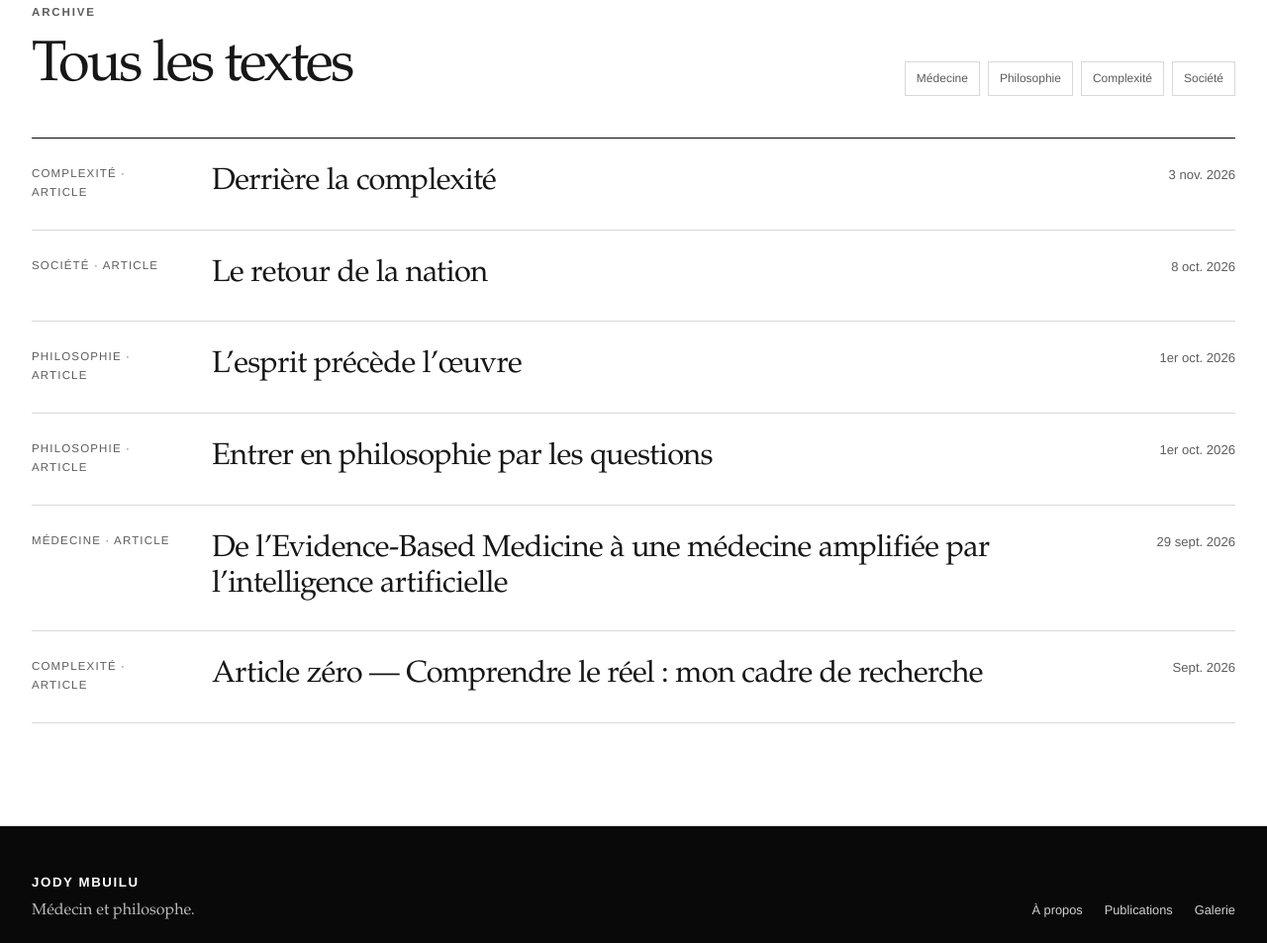
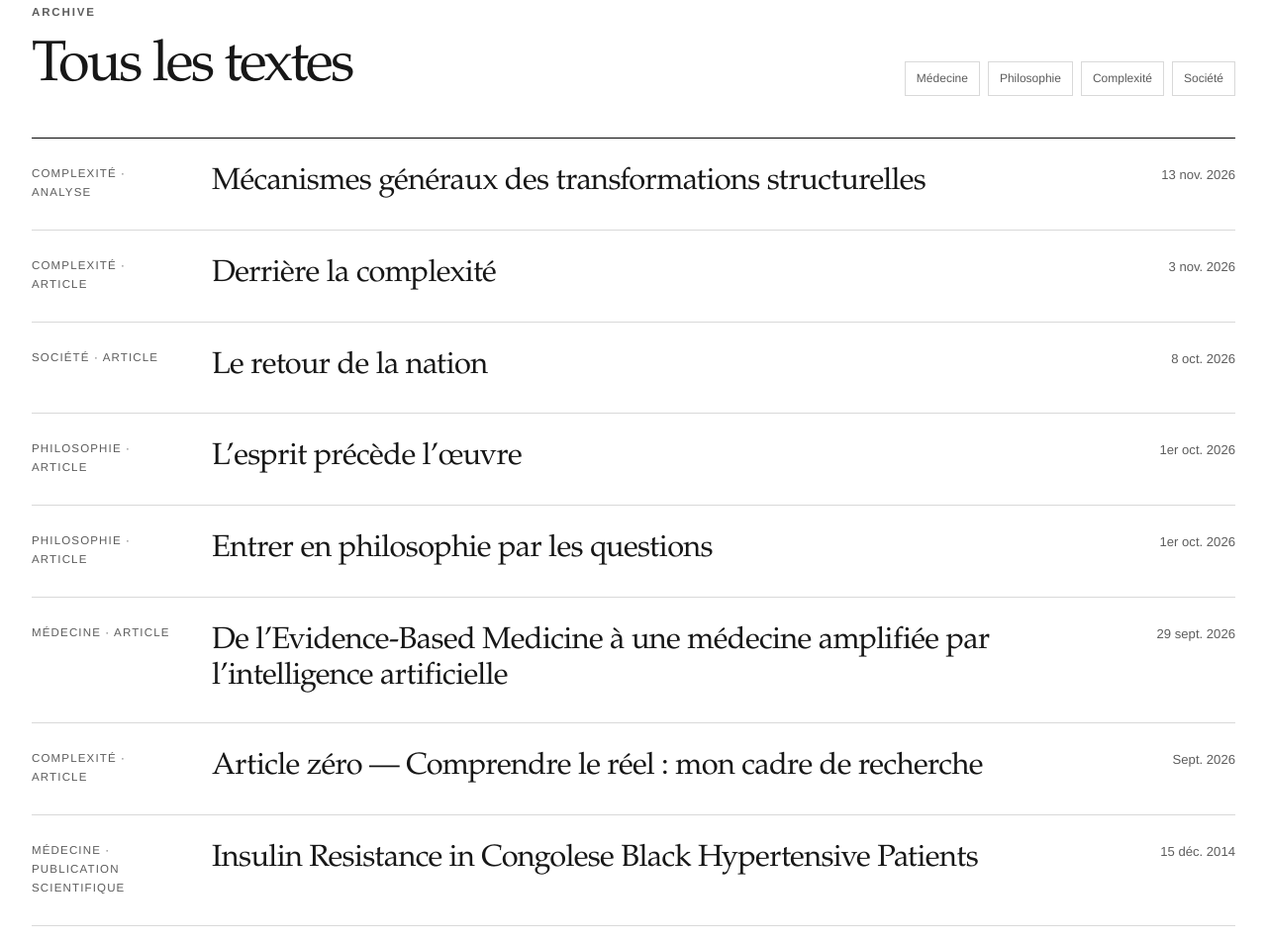
Before and after one commit to jodymbuilu1/-jodymbuilu-blog, a plain HTML site: page publications.html in a window 1280 px wide. Shown: the part 1939-2892 px from the top of the page at 99% size. Drawn offline with Linux system fonts and the light colour scheme.

Commit message:
Ajouter la publication scientifique de 2014 à l’archive

```diff
--- a/publications.html
+++ b/publications.html
@@ -40,12 +40,14 @@
     <div class="wrap">
       <div class="archive-heading"><div><p class="kicker">Archive</p><h2>Tous les textes</h2></div><div class="topic-tags" aria-label="Thèmes"><span>Médecine</span><span>Philosophie</span><span>Complexité</span><span>Société</span></div></div>
       <div class="publication-list">
+        <a class="publication-row" href="./mecanismes-transformations-structurelles.html"><span class="meta">Complexité · Analyse</span><h3>Mécanismes généraux des transformations structurelles</h3><span class="date">13 nov. 2026</span></a>
         <a class="publication-row" href="./derriere-la-complexite.html"><span class="meta">Complexité · Article</span><h3>Derrière la complexité</h3><span class="date">3 nov. 2026</span></a>
         <a class="publication-row" href="./le-retour-de-la-nation.html"><span class="meta">Société · Article</span><h3>Le retour de la nation</h3><span class="date">8 oct. 2026</span></a>
         <a class="publication-row" href="./esprit-precede-oeuvre.html"><span class="meta">Philosophie · Article</span><h3>L’esprit précède l’œuvre</h3><span class="date">1er oct. 2026</span></a>
         <a class="publication-row" href="./entrer-en-philosophie-par-les-questions.html"><span class="meta">Philosophie · Article</span><h3>Entrer en philosophie par les questions</h3><span class="date">1er oct. 2026</span></a>
         <a class="publication-row" href="./medecine-amplifiee-intelligence-artificielle.html"><span class="meta">Médecine · Article</span><h3>De l’Evidence-Based Medicine à une médecine amplifiée par l’intelligence artificielle</h3><span class="date">29 sept. 2026</span></a>
         <a class="publication-row" href="./article-zero-comprendre-le-reel.html"><span class="meta">Complexité · Article</span><h3>Article zéro — Comprendre le réel : mon cadre de recherche</h3><span class="date">Sept. 2026</span></a>
+        <a class="publication-row" href="./insulin-resistance-congolese-hypertensive-patients.html"><span class="meta">Médecine · Publication scientifique</span><h3>Insulin Resistance in Congolese Black Hypertensive Patients</h3><span class="date">15 déc. 2014</span></a>
       </div>
     </div>
   </section>
```
